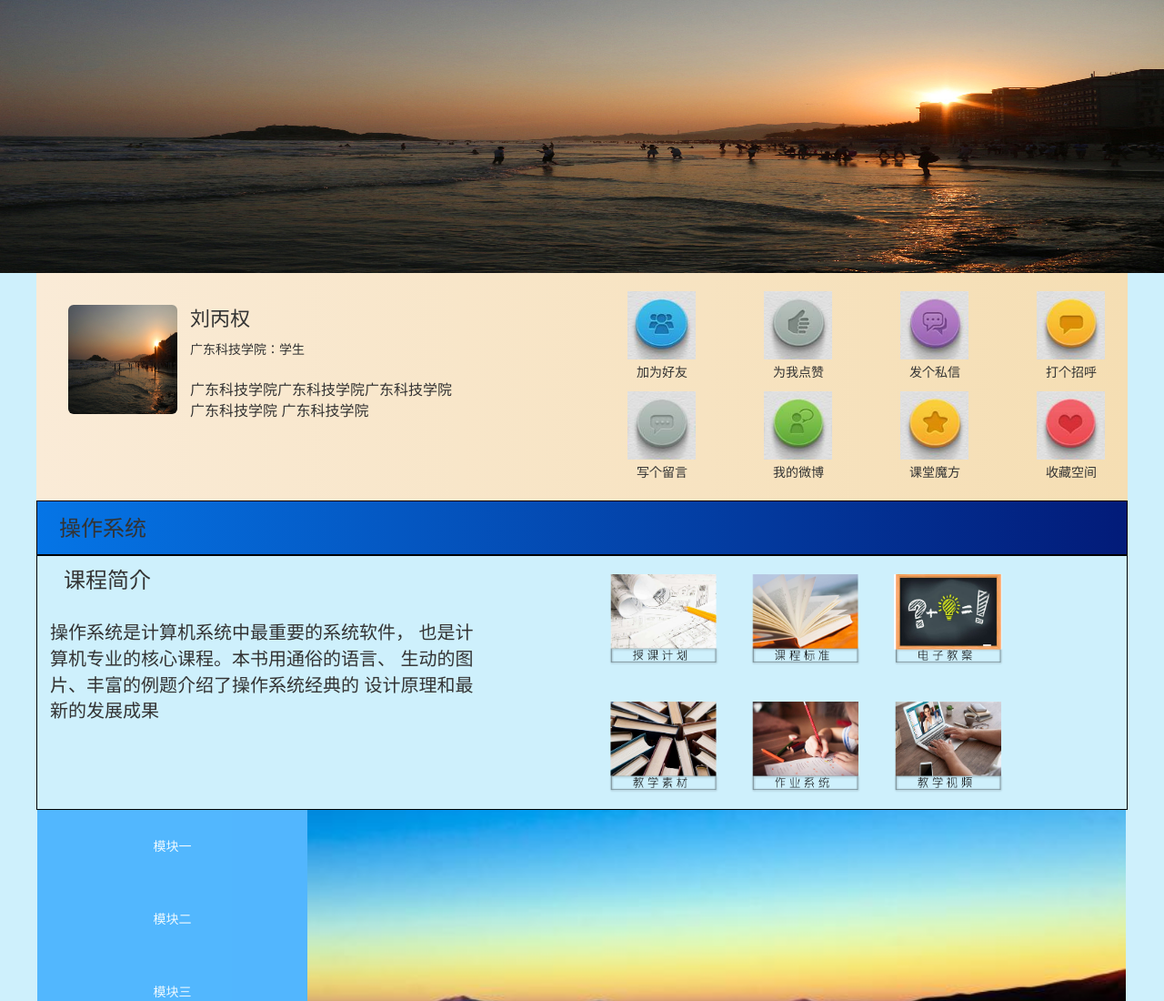
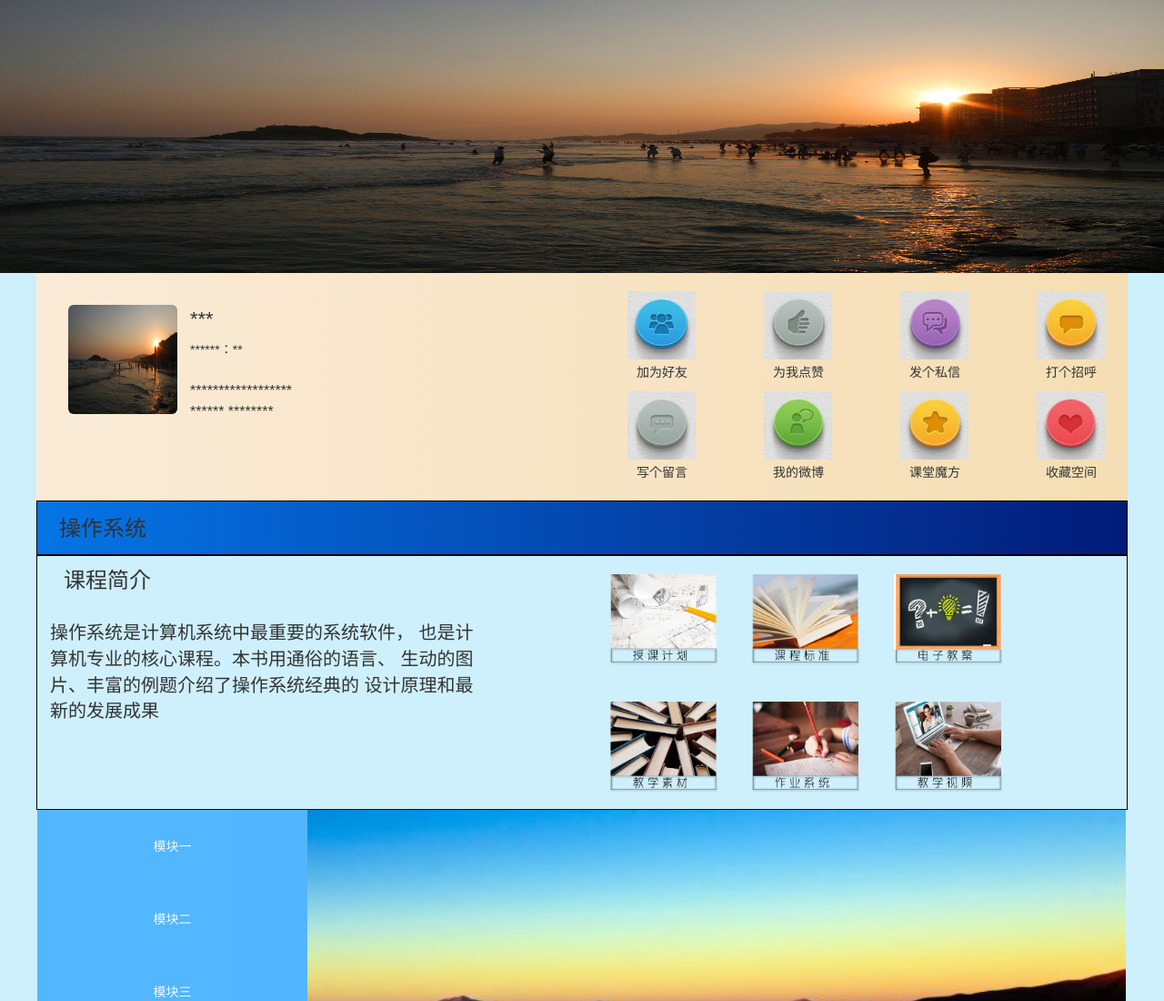
Before and after one commit to Qxzs/test, a plain HTML site: page index.html in a window 1280 px wide. Shown: the top 1100 px of the page at 91% size. Drawn offline with Linux system fonts and the light colour scheme.

Commit message:
Update index.html

```diff
--- a/index.html
+++ b/index.html
@@ -23,11 +23,11 @@
 				<div class="info">
 				<div class="row">
 				<span class="span1">
-					刘丙权<br>
-			   <span class="span2">广东科技学院：学生</span>
+					***<br>
+			   <span class="span2">******：**</span>
 				</span><div class="hr1"></div><br /><br />
-				<span class="span1 spanfont">广东科技学院广东科技学院广东科技学院<br>广东科技学院
-					广东科技学院</span>
+				<span class="span1 spanfont">******************<br>******
+					********</span>
 		    </div>
 		   </div>
 			</div>
```
